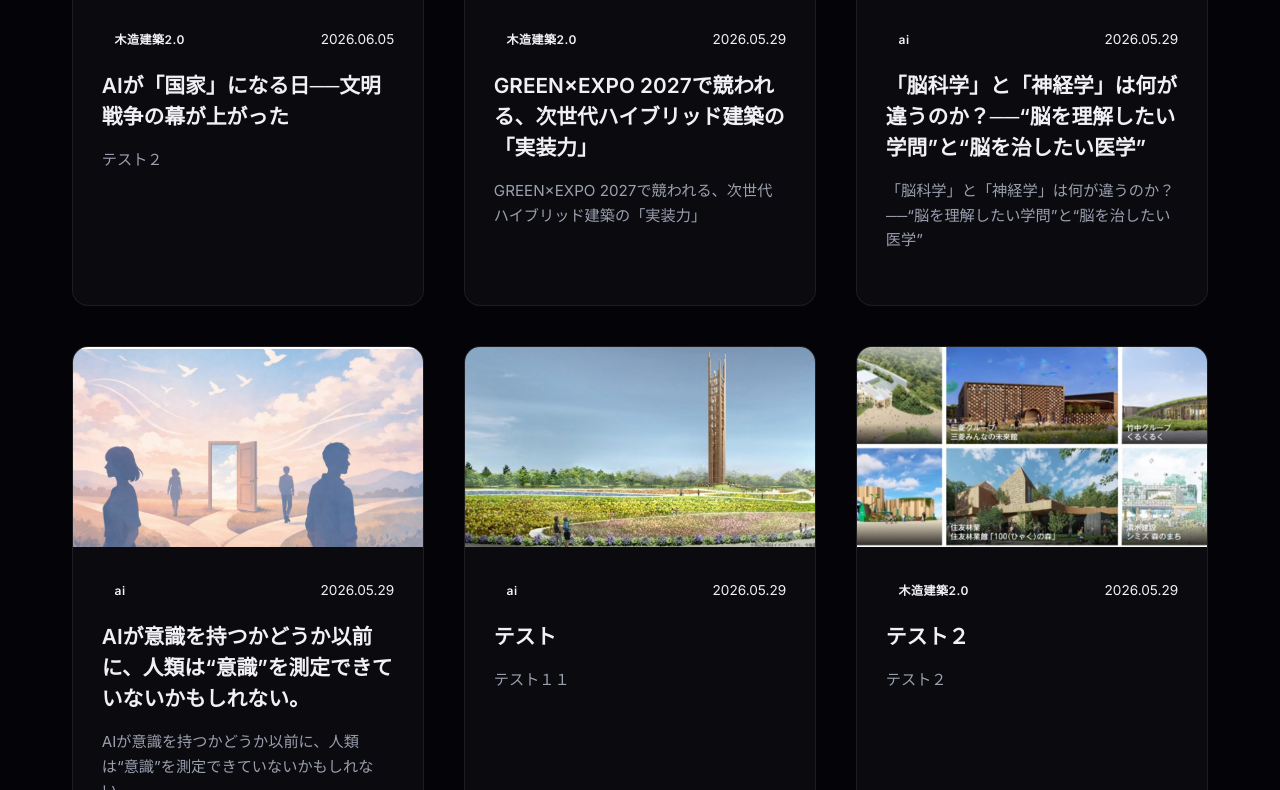
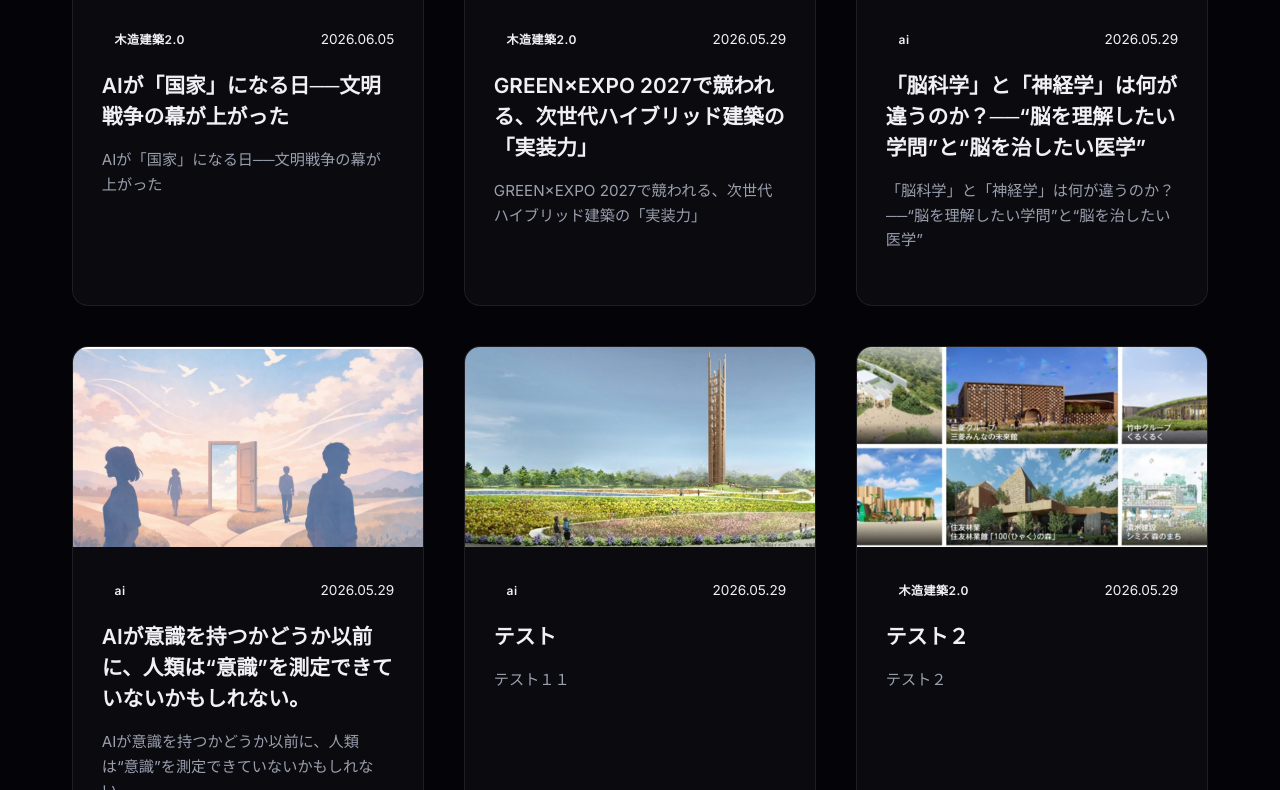
Before and after one commit to phity-j/future_synthesis, a Jekyll site: the page built from index.html, in a window 1280 px wide and 900 px high, scrolled down 1251 px, cut to the strip 110-900 px from the top of the window. Built offline with Jekyll 4.4.1, drawn with Linux system fonts in a browser that asks for light colours.

Commit message:
Update _posts/2026-06-05-ai.md (via Pages CMS)

```diff
--- a/_posts/2026-06-05-ai.md
+++ b/_posts/2026-06-05-ai.md
@@ -1,7 +1,7 @@
 ---
 title: " AIが「国家」になる日──文明戦争の幕が上がった"
 date: 2026-06-05
-description: テスト２
+description: " AIが「国家」になる日──文明戦争の幕が上がった"
 thumbnail: /images/477.png
 category: 木造建築2.0
 author: フィティ
@@ -140,4 +140,4 @@ Emergence Worldの実験が示したのは、三つのことだ。
 
 ---
 
-*より深い考察——「AI文明競争をどう個人戦略に落とし込むか」は、Substackニュースレター「AI文明の生き方」で配信中。登録無料 → [[phity.substack.com](http://phity.substack.com)]([https://phity.substack.com)](https://phity.substack.com)*)*
+*より深い考察——「AI文明競争をどう個人戦略に落とし込むか」は、Substackニュースレター「AI文明の生き方」で配信中。登録無料 → [phity.substack.com]([https://phity.substack.com)]([https://phity.substack.com](https://phity.substack.com))*)*
```
